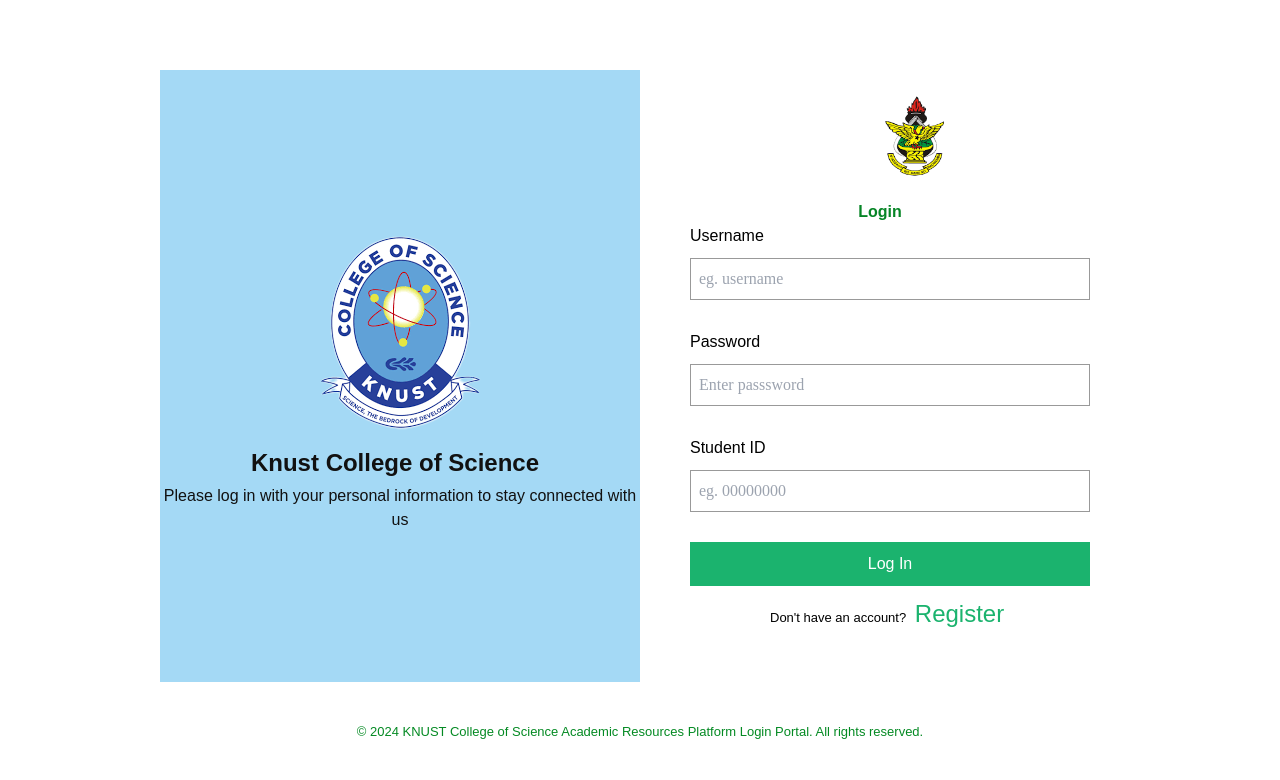
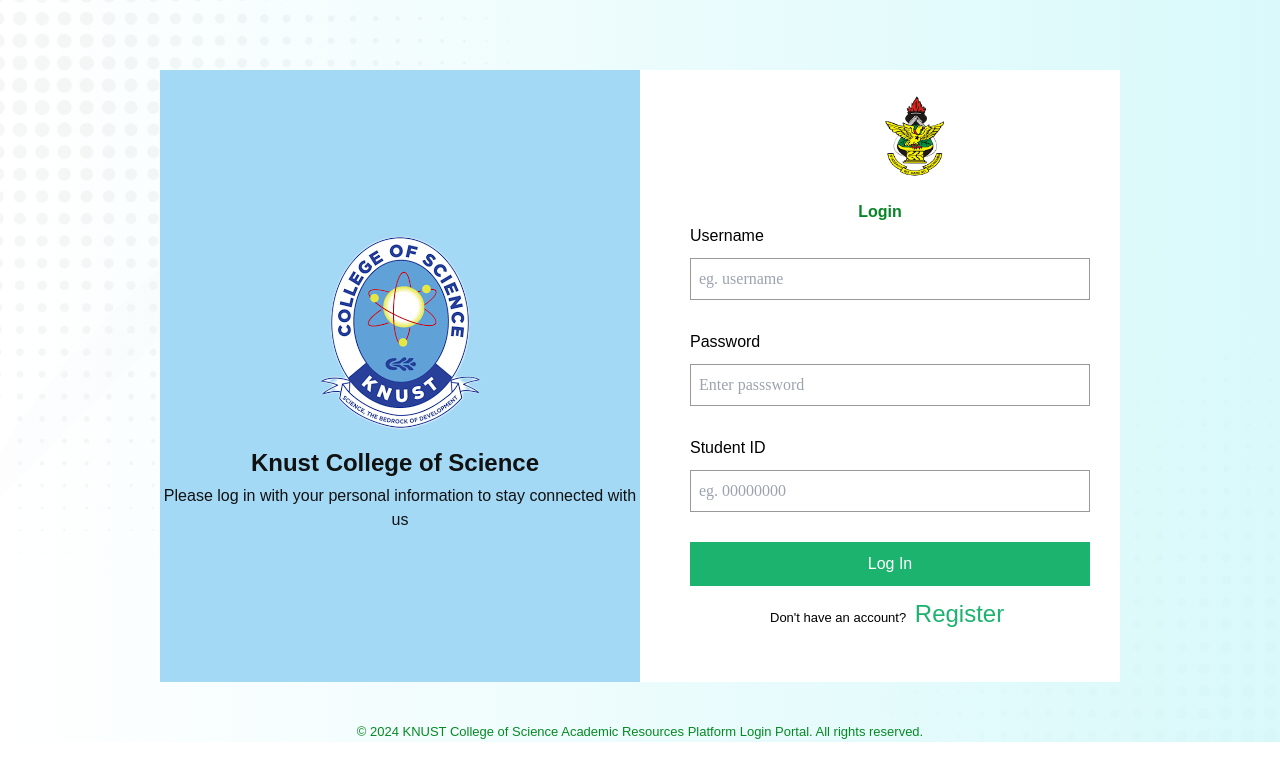
Before and after one commit to Pnyame7/Academics-Resource-Sharing-App, a React (Vite) app in the folder frontend/: page /login in a window 1280 px wide. Shown: the top 780 px of the page. Built offline with nearby package versions, Linux system fonts and the light colour scheme.

Commit message:
Changes to login page

```diff
--- a/frontend/src/Pages/Login.jsx
+++ b/frontend/src/Pages/Login.jsx
@@ -5,6 +5,7 @@
 import Logo from "../assets/Images/logo.png";
 import { Link, useNavigate } from "react-router-dom";
 import { useAuthContext } from "../Components/authContext";
+// import "../Css/register.css";
 
 export default function Login() {
   const [username, setUserName] = useState("");
@@ -41,7 +42,7 @@
     }
   };
   return (
-    <div>
+    <div className="registerBody">
       <div class="login_page">
         <div class="main_interface">
           <div class="left_side">
```
